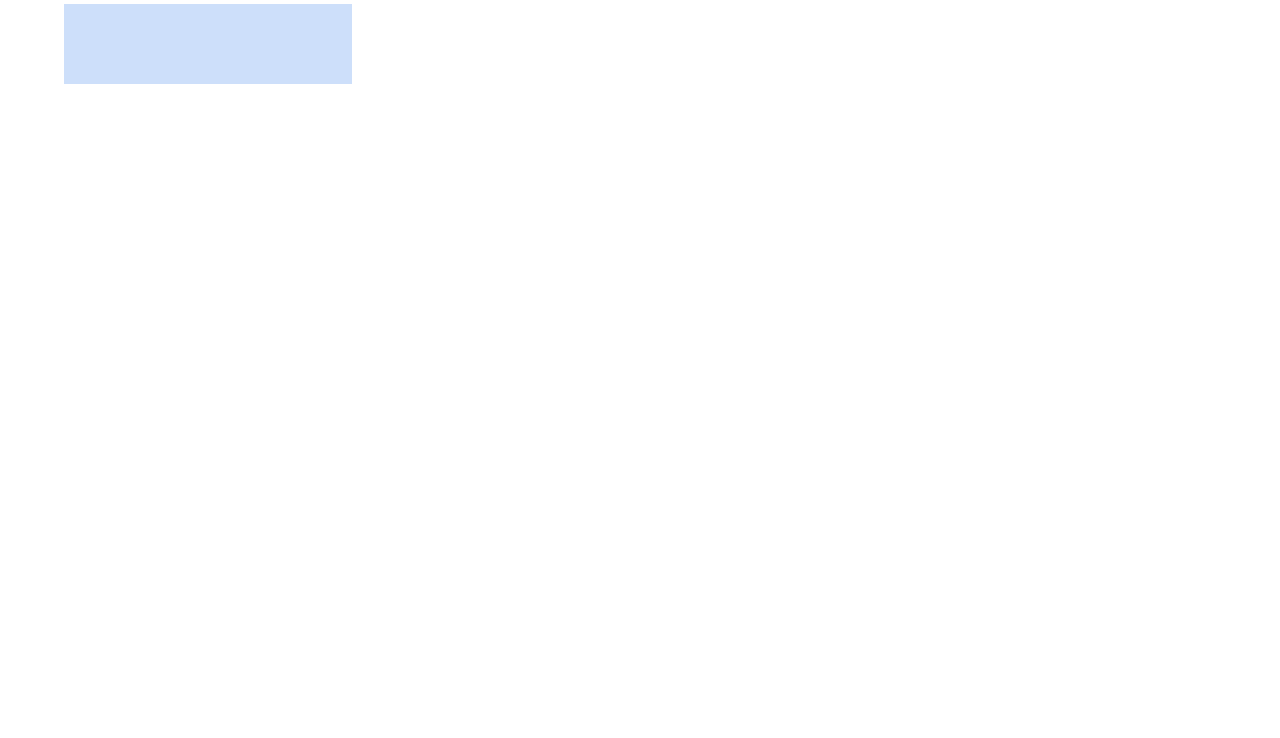
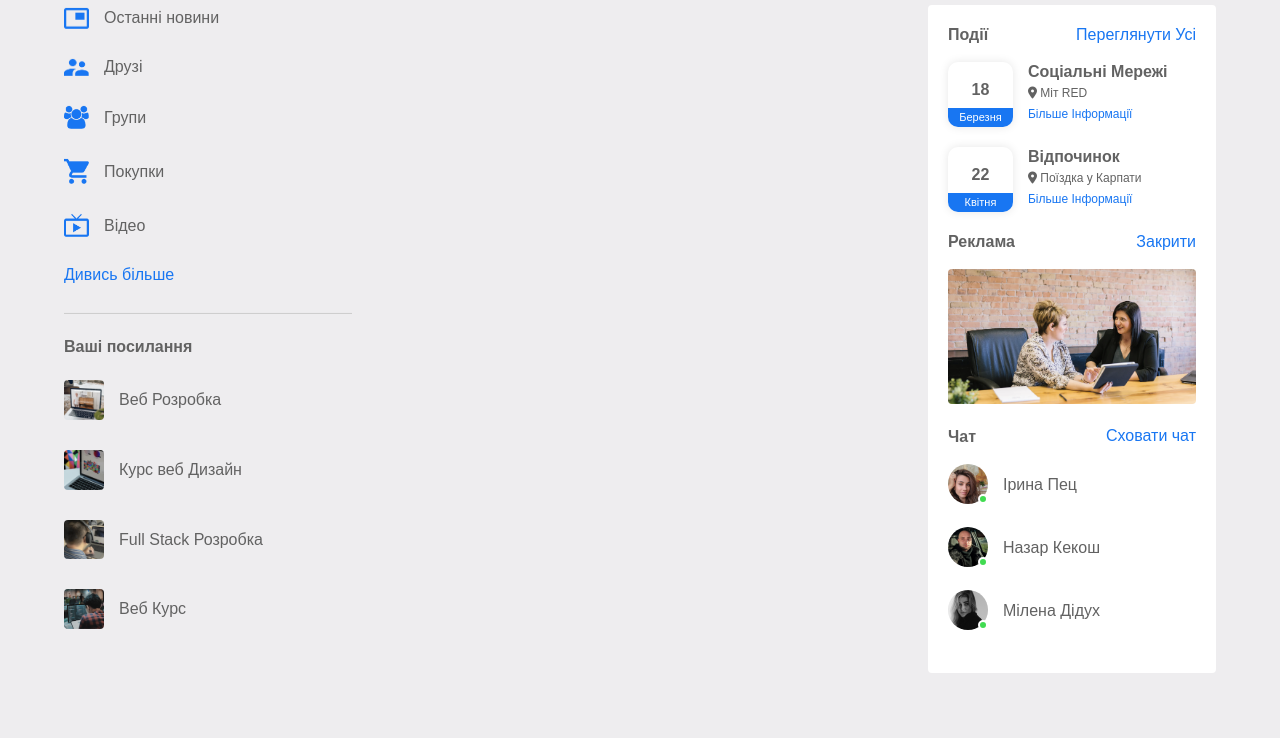
Before and after one commit to melkoff/Facebook_clone, a website: page src/index.html in a window 1280 px wide. Shown: the part 62-800 px from the top of the page. Drawn offline with nearby package versions, Linux system fonts and the light colour scheme; files that its build step writes are made by us from their sources.

Commit message:
create left and right sidebar, sort templates

```diff
--- a/src/components/_header.html
+++ b/src/components/_header.html
@@ -30,7 +30,7 @@
 
          <form class="form-search">
             <img src="img/search.png" alt="search">
-            <input type="text" placeholder="Search">
+            <input type="text" placeholder="Пошук">
          </form>
 
          <div class="user-profile online">
--- /dev/null
+++ b/src/components/_left-sidebar.html
@@ -0,0 +1,70 @@
+<div class="main__left">
+
+   <ul class="main__left-links">
+      <li>
+         <a href="#">
+            <img src="img/news.png" alt="news">
+            Останні новини
+         </a>
+      </li>
+      <li>
+         <a href="#">
+            <img src="img/friends.png" alt="firends">
+            Друзі
+         </a>
+      </li>
+      <li>
+         <a href="#">
+            <img src="img/group.png" alt="groups">
+            Групи
+         </a>
+      </li>
+      <li>
+         <a href="#">
+            <img src="img/marketplace.png" alt="marketplace">
+            Покупки
+         </a>
+      </li>
+      <li>
+         <a href="#">
+            <img src="img/watch.png" alt="video">
+            Відео
+         </a>
+      </li>
+      <li class="link-more">
+         <a href="#">
+            Дивись більше
+         </a>
+      </li>
+   </ul>
+
+   <!-- SHORTCUTS -->
+   <ul class="main__left-shortcuts">
+      <p>Ваші посилання</p>
+      <li>
+         <a href="#">
+            <img src="img/shortcut-1.png" alt="web-development">
+            Веб Розробка
+         </a>
+      </li>
+      <li>
+         <a href="#">
+            <img src="img/shortcut-2.png" alt="web-design">
+            Курс веб Дизайн
+         </a>
+      </li>
+      <li>
+         <a href="#">
+            <img src="img/shortcut-3.png" alt="full-stack">
+            Full Stack Розробка
+         </a>
+      </li>
+      <li>
+         <a href="#">
+            <img src="img/shortcut-4.png" alt="web">
+            Веб Курс
+         </a>
+      </li>
+   </ul>
+
+</div>
--- /dev/null
+++ b/src/components/_right-sidebar.html
@@ -0,0 +1,85 @@
+<div class="main__right">
+
+   <!-- EVENTS TITLE -->
+   <div class="main__right-title">
+      <h4>Події</h4>
+      <a href="#" class="events-btn">Переглянути Усі</a>
+   </div>
+   <!-- EVENTS END -->
+
+   <!-- EVENTS -->
+   <div class="main__right-events">
+
+      <div class="left-event">
+         <h3>18</h3>
+         <span>Березня</span>
+      </div>
+
+      <div class="right-event">
+         <h3>Соціальні Мережі</h3>
+         <p> <i class="fa-solid fa-location-dot"></i> Міт RED</p>
+         <a href="#">Більше Інформації</a>
+      </div>
+
+   </div>
+
+   <div class="main__right-events">
+
+      <div class="left-event">
+         <h3>22</h3>
+         <span>Квітня</span>
+      </div>
+
+      <div class="right-event">
+         <h3>Відпочинок</h3>
+         <p> <i class="fa-solid fa-location-dot"></i> Поїздка у Карпати</p>
+         <a href="#">Більше Інформації</a>
+      </div>
+
+   </div>
+   <!-- EVENTS END -->
+
+   <!-- EVENTS TITLE AD -->
+   <div class="main__right-title">
+      <h4>Реклама</h4>
+      <a href="#" class="events-btn">Закрити</a>
+   </div>
+   <!-- EVENTS END -->
+
+   <!-- ADVERTISEMENT -->
+   <div class="sidebar-advertisement">
+      <img src="img/advertisement.png" alt="advertisement">
+   </div>
+   <!-- ADVERTISEMENT END -->
+
+   <!-- EVENTS TITLE СHAT -->
+   <div class="main__right-title">
+      <h4>Чат</h4>
+      <a href="#" class="events-btn">Сховати чат</a>
+   </div>
+   <!-- EVENTS END -->
+
+   <!-- CHAT -->
+   <div class="online-list">
+      <div class="online">
+         <img src="img/iren.jpg" alt="persone">
+      </div>
+      <p>Ірина Пец</p>
+   </div>
+
+   <div class="online-list">
+      <div class="online">
+         <img src="img/nazar.jpg" alt="persone">
+      </div>
+      <p>Назар Кекош</p>
+   </div>
+
+   <div class="online-list">
+      <div class="online">
+         <img src="img/milena.jpg" alt="persone">
+      </div>
+      <p>Мілена Дідух</p>
+   </div>
+   <!-- CHAT END -->
+
+</div>
--- a/src/index.html
+++ b/src/index.html
@@ -11,15 +11,17 @@
 	<!-- font awesome /-->
 	<link rel="stylesheet" href="https://cdn.jsdelivr.net/npm/swiper@10/swiper-bundle.min.css" />
 	<link rel="stylesheet" href="css/style.min.css">
+	<script src="https://kit.fontawesome.com/2b9e2b5f9c.js" crossorigin="anonymous"></script>
 </head>
 
 <body>
+
 	@@include("components/_header.html")
+
 	@@include("pages/main-page.html")
 
 	@@include("icons/_icons.html")
 	<script src="https://unpkg.com/split-type"></script>
-	<script src="https://cdnjs.cloudflare.com/ajax/libs/gsap/3.12.4/gsap.min.js"></script>
 	<script src="https://cdn.jsdelivr.net/npm/swiper@10/swiper-bundle.min.js"></script>
 	<script src="https://code.jquery.com/jquery-3.6.3.min.js"></script>
 	<script src="js/slick.min.js"></script>
--- a/src/pages/main-page.html
+++ b/src/pages/main-page.html
@@ -1,44 +1,18 @@
 <main class="main">
 
+
    <!-- LEFT SIDE BAR -->
-   <div class="main__left">
-      <ul class="main__left-links">
-         <li>
-            <a href="#">
-               <img src="img" alt="">
-            </a>
-         </li>
-         <li>
-            <a href="#">
-               <img src="img" alt="">
-            </a>
-         </li>
-         <li>
-            <a href="#">
-               <img src="img" alt="">
-            </a>
-         </li>
-         <li>
-            <a href="#">
-               <img src="img" alt="">
-            </a>
-         </li>
-         <li>
-            <a href="#">
-               <img src="img" alt="">
-            </a>
-         </li>
-      </ul>
-   </div>
+   @@include("../components/_left-sidebar.html")
+   <!-- LEFT SIDE BAR END -->
 
    <!-- MAIN CONTENT -->
    <div class="main__content">
 
    </div>
+   <!-- MAIN CONTENT END -->
 
    <!-- RIGHT SIDE BAR -->
-   <div class="main__right">
-
-   </div>
+   @@include("../components/_right-sidebar.html")
+   <!-- RIGHT SIDE BAR END -->
 
 </main>
--- a/src/sass/components/_header.scss
+++ b/src/sass/components/_header.scss
@@ -68,21 +68,6 @@
                }
             }
          }
-
-         .online {
-            position: relative;
-            &::after {
-               content: "";
-               position: absolute;
-               top: 0;
-               right: 0;
-               width: 10px;
-               height: 10px;
-               border-radius: 50%;
-               border: 2px solid #fff;
-               background: #41db51;
-            }
-         }
       }
    }
 }
--- /dev/null
+++ b/src/sass/components/_left-sidebar.scss
@@ -0,0 +1,52 @@
+.main {
+   &__left {
+      flex-basis: 25%;
+      position: sticky;
+      top: 70px;
+      align-self: flex-start;
+      &-links {
+         border-bottom: 1px solid #ccc;
+         li {
+            a {
+               display: flex;
+               align-items: center;
+               margin-bottom: 30px;
+               color: #626262;
+               width: fit-content;
+
+               img {
+                  width: 25px;
+                  margin-right: 15px;
+               }
+            }
+         }
+         .link-more {
+            a {
+               color: #1876f2;
+            }
+         }
+      }
+
+      &-shortcuts {
+         p {
+            margin: 25px 0;
+            color: #626262;
+            font-weight: 600;
+         }
+         li {
+            a {
+               display: flex;
+               align-items: center;
+               margin-bottom: 30px;
+               color: #626262;
+               width: fit-content;
+               img {
+                  width: 40px;
+                  border-radius: 4px;
+                  margin-right: 15px;
+               }
+            }
+         }
+      }
+   }
+}
--- /dev/null
+++ b/src/sass/components/_right-sidebar.scss
@@ -0,0 +1,105 @@
+.main {
+   &__right {
+      flex-basis: 25%;
+      position: sticky;
+      top: 70px;
+      align-self: flex-start;
+      background: #fff;
+      padding: 20px;
+      border-radius: 4px;
+      color: #626262;
+
+      &-title {
+         display: flex;
+         align-items: center;
+         justify-content: space-between;
+         margin-bottom: 18px;
+         h4 {
+            font-weight: 600;
+            font-size: 16px;
+         }
+         .events-btn {
+            color: #1876f2;
+         }
+      }
+
+      &-events {
+         display: flex;
+         margin-bottom: 20px;
+
+         .left-event {
+            width: 65px;
+            height: 65px;
+            border-radius: 10px;
+            margin-right: 15px;
+            padding-top: 18px;
+            text-align: center;
+            position: relative;
+            overflow: hidden;
+            box-shadow: 0 0 10px rgba(0, 0, 0, 0.1);
+            h3 {
+               font-weight: 600;
+               color: #626262;
+               font-size: 16px;
+            }
+            span {
+               position: absolute;
+               bottom: 0;
+               left: 0;
+               width: 100%;
+               background: #1876f2;
+               color: #fff;
+               font-size: 11px;
+               padding: 4px 0;
+            }
+         }
+         .right-event {
+            h3 {
+               font-weight: 600;
+               color: #626262;
+               font-size: 16px;
+               margin-bottom: 6px;
+            }
+            p {
+               font-size: 12px;
+               margin-bottom: 6px;
+            }
+            a {
+               font-size: 12px;
+               margin-bottom: 6px;
+               color: #1876f2;
+            }
+         }
+      }
+
+      // advertisement
+      .sidebar-advertisement {
+         img {
+            width: 100%;
+            margin-bottom: 20px;
+            border-radius: 4px;
+         }
+      }
+
+      // online friends
+      .online-list {
+         display: flex;
+         align-items: center;
+         margin-bottom: 20px;
+
+         .online {
+            width: 40px;
+            border-radius: 50%;
+            margin-right: 15px;
+            &::after {
+               top: unset;
+               bottom: 3px;
+            }
+            img {
+               width: 40px;
+               border-radius: 50%;
+            }
+         }
+      }
+   }
+}
--- a/src/sass/pages/main-page.scss
+++ b/src/sass/pages/main-page.scss
@@ -3,25 +3,7 @@
    justify-content: space-between;
    padding: 13px 5%;
 
-   &__left {
-      background: #cddffa;
-      flex-basis: 25%;
-      position: sticky;
-      top: 70px;
-      align-self: flex-start;
-      &-links {
-      }
-   }
-
    &__content {
       flex-basis: 48%;
    }
-
-   &__right {
-      background: #cddffa;
-      flex-basis: 25%;
-      position: sticky;
-      top: 70px;
-      align-self: flex-start;
-   }
 }
--- a/src/sass/reset_style.scss
+++ b/src/sass/reset_style.scss
@@ -81,6 +81,8 @@ video {
 }
 body {
 	line-height: 1;
+	font-family: "poppins", sans-serif !important;
+	background-color: #eeedef;
 }
 body ::selection {
 	background-color: #1876f2;
@@ -93,6 +95,21 @@ body::-webkit-scrollbar {
 body::-webkit-scrollbar-thumb {
 	background-color: #1876f2; /* Set your desired color */
 	border-radius: 5px;
+}
+
+.online {
+	position: relative;
+	&::after {
+		content: "";
+		position: absolute;
+		top: 0;
+		right: 0;
+		width: 10px;
+		height: 10px;
+		border-radius: 50%;
+		border: 2px solid #fff;
+		background: #41db51;
+	}
 }
 
 article,
--- a/src/sass/style.scss
+++ b/src/sass/style.scss
@@ -9,6 +9,8 @@
 @import "libs/slick.scss";
 
 @import "components/header";
+@import "components/left-sidebar";
+@import "components/right-sidebar";
 
 // pages
 @import "pages/main-page";
```
